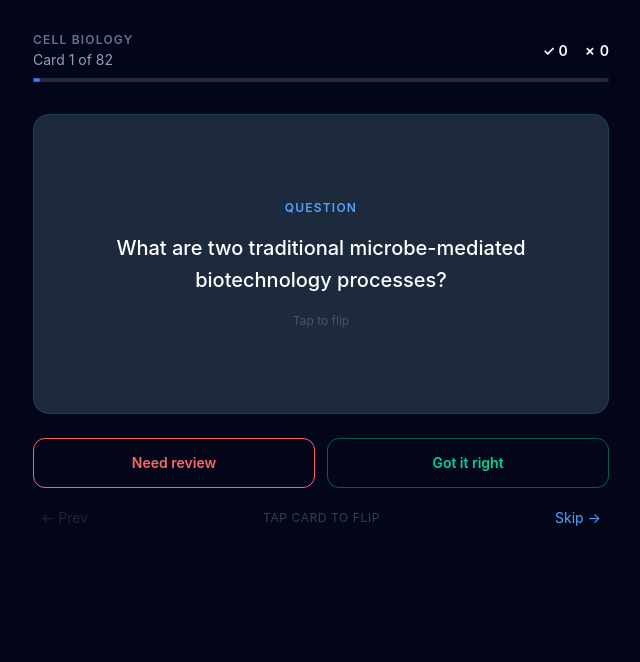
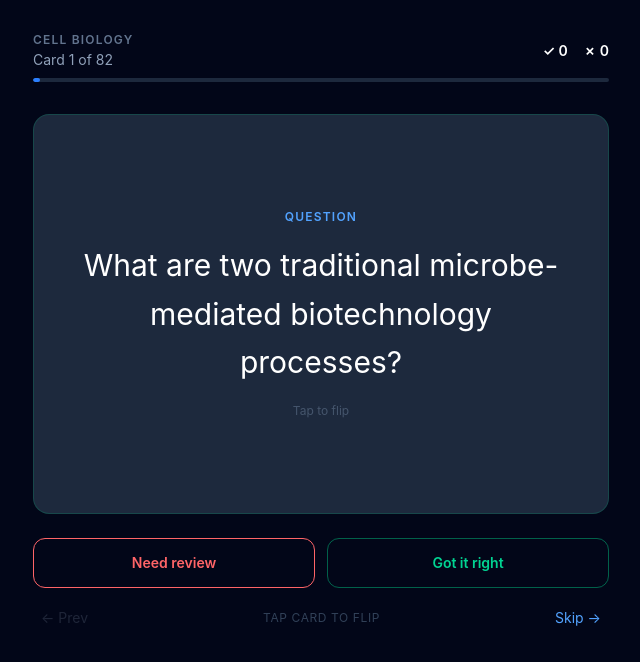
Before and after one commit to mdmahtabhabib/Marksbooster, a React (Vite) app: page /Neetlist/cell in a window 1280 px wide. Shown: the top 662 px of the page, without its empty margins (319-959 px from the left). Built offline with nearby package versions, Linux system fonts and the light colour scheme.

Commit message:
fixing ui of flashcard

```diff
--- a/src/comp/Card.jsx
+++ b/src/comp/Card.jsx
@@ -151,18 +151,18 @@ function  Cards({flashcards , title} ){
                 style={{width: `${progress}%`}} />
             </div>
             {/* Flashcard 3D flip*/}
-            <div onClick={flipcard} className="w-full cursor-pointer mb-6 " style={{perspective:"1200px"}} >
-                <div className="relative w-full transition-all duration-500" style={{ height:"300px", transformStyle:"preserve-3d" , transform : showAnswer? "rotateY(180deg)" : "rotateY(0deg)" ,  }} >
+            <div onClick={flipcard} className="max-w-sm  mx-auto md:max-w-full cursor-pointer mb-6 " style={{perspective:"1200px"}} >
+                <div className="relative w-full transition-all duration-500" style={{ height:"400px", transformStyle:"preserve-3d" , transform : showAnswer? "rotateY(180deg)" : "rotateY(0deg)" ,  }} >
             {/* Front face question */}
             <div className="absolute inset-0 flex flex-col items-center justify-center rounded-2xl border border-emerald-500/20 bg-slate-800 px-8 gap-4 " style={{ backfaceVisibility:"hidden"  }}  >
             <span className="text-xs font-semibold uppercase tracking-widest text-blue-400 " >Question</span>
-            <p className="text-center text-xl font-medium text-white leading-relaxed " >{card.question}</p>
+            <p className="text-center text-3xl text-white leading-relaxed " >{card.question}</p>
             <span className="text-xs text-slate-600" >Tap to flip</span>
             </div>
             {/*Back face - Answer*/}
             <div className="absolute inset-0 flex flex-col items-center justify-center rounded-2xl border border-emerald-500/20 bg-slate-800 px-8 gap-4 " style={{ backfaceVisibility:"hidden" , transform:"rotateY(180deg)"}}  >
            <span className="text-xs font-semibold uppercase tracking-widest text-emerald-400" >Answer</span>
-           <p className="text-center text-xl font-normal text-emerald-100 leading-relaxed" >{card.answer}</p>
+           <p className="text-center text-2xl font-normal text-emerald-100 leading-relaxed" >{card.answer}</p>
            <span className="text-xs text-slate-600" >Tap to flip</span>
             </div>
                 </div>
```
